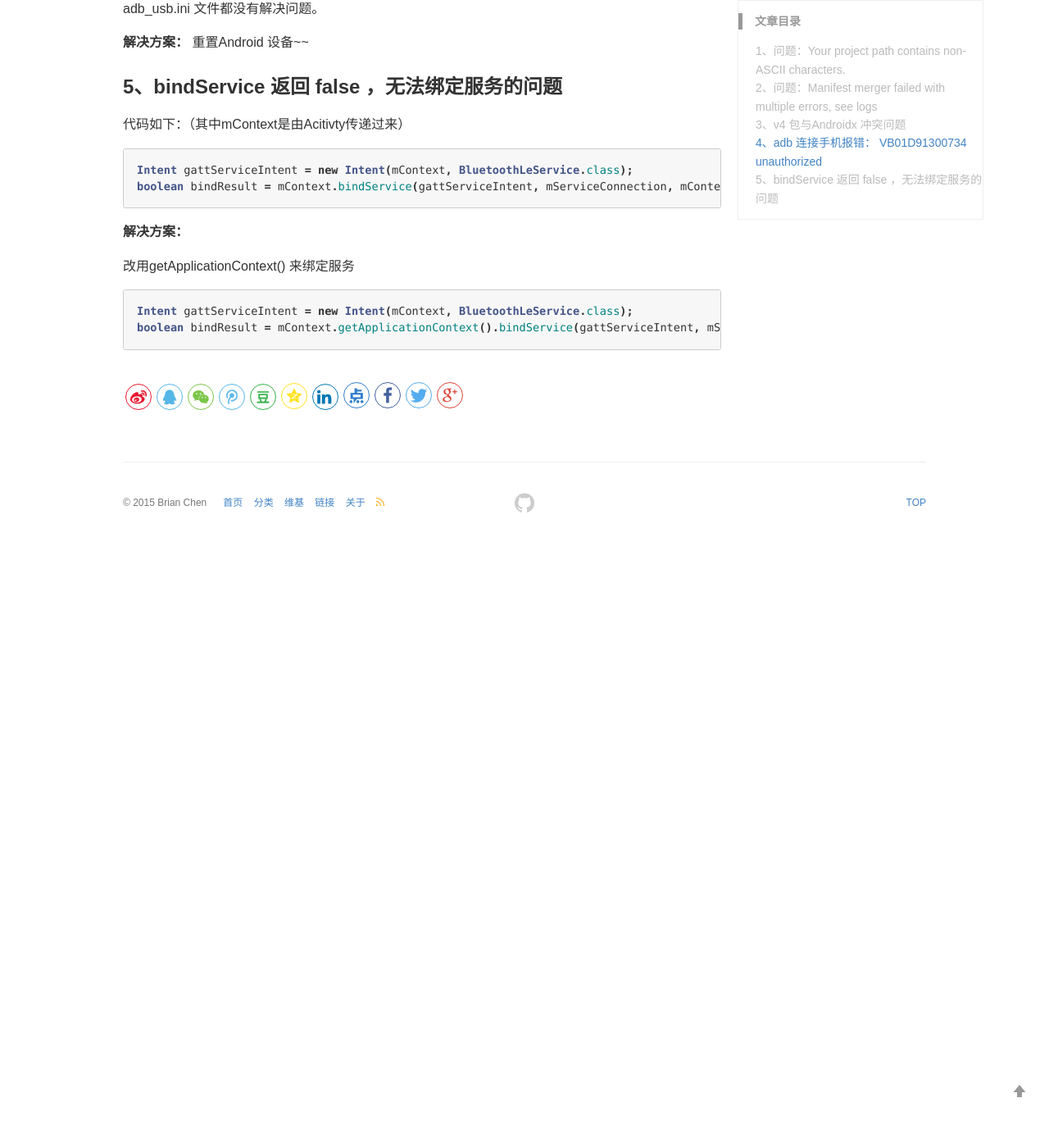
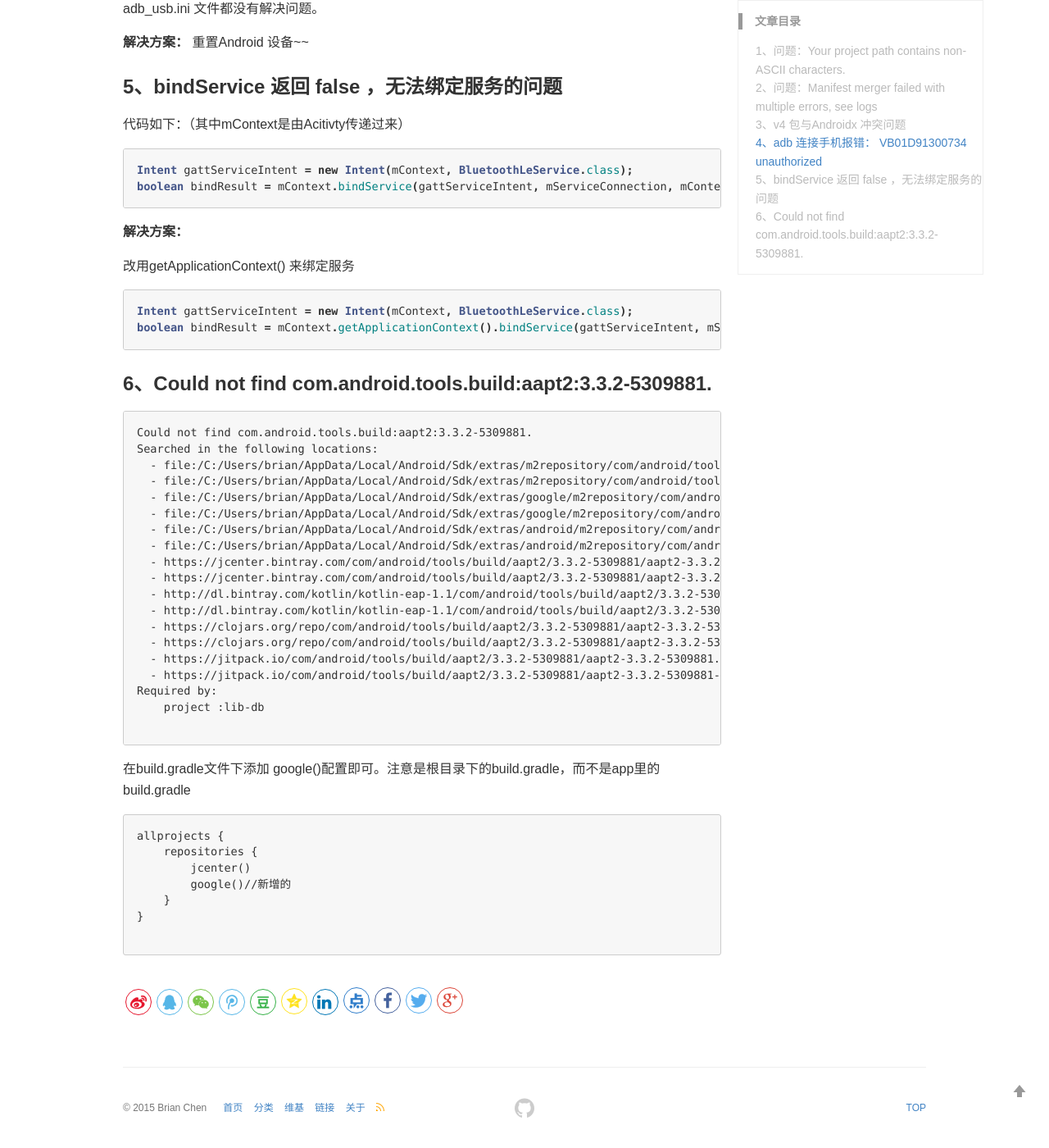
Before and after one commit to BrianCZY/BrianCZY.github.io, a Jekyll site: the page built from _posts/2019-04-28-Android问题记录.md, in a window 1280 px wide and 1400 px high, scrolled down 2336 px. Shown: the whole window at 82% size. Built offline with Jekyll 4.4.1, drawn with Linux system fonts in a browser that asks for light colours; comment, search, counter and statistics services are not loaded; before the commit the page ends 2998 px from its top, so only the background shows below that.

Commit message:
问题记录中添加问题

````diff
--- a/_posts/2019-04-10-Android问题记录.md
+++ b/_posts/2019-04-28-Android问题记录.md
@@ -102,3 +102,40 @@ boolean bindResult = mContext.bindService(gattServiceIntent, mServiceConnection,
 Intent gattServiceIntent = new Intent(mContext, BluetoothLeService.class);
 boolean bindResult = mContext.getApplicationContext().bindService(gattServiceIntent, mServiceConnection, mContext.BIND_AUTO_CREATE);
 ```
+
+
+
+### 6、Could not find com.android.tools.build:aapt2:3.3.2-5309881.
+
+```xml
+Could not find com.android.tools.build:aapt2:3.3.2-5309881.
+Searched in the following locations:
+  - file:/C:/Users/brian/AppData/Local/Android/Sdk/extras/m2repository/com/android/tools/build/aapt2/3.3.2-5309881/aapt2-3.3.2-5309881.pom
+  - file:/C:/Users/brian/AppData/Local/Android/Sdk/extras/m2repository/com/android/tools/build/aapt2/3.3.2-5309881/aapt2-3.3.2-5309881-windows.jar
+  - file:/C:/Users/brian/AppData/Local/Android/Sdk/extras/google/m2repository/com/android/tools/build/aapt2/3.3.2-5309881/aapt2-3.3.2-5309881.pom
+  - file:/C:/Users/brian/AppData/Local/Android/Sdk/extras/google/m2repository/com/android/tools/build/aapt2/3.3.2-5309881/aapt2-3.3.2-5309881-windows.jar
+  - file:/C:/Users/brian/AppData/Local/Android/Sdk/extras/android/m2repository/com/android/tools/build/aapt2/3.3.2-5309881/aapt2-3.3.2-5309881.pom
+  - file:/C:/Users/brian/AppData/Local/Android/Sdk/extras/android/m2repository/com/android/tools/build/aapt2/3.3.2-5309881/aapt2-3.3.2-5309881-windows.jar
+  - https://jcenter.bintray.com/com/android/tools/build/aapt2/3.3.2-5309881/aapt2-3.3.2-5309881.pom
+  - https://jcenter.bintray.com/com/android/tools/build/aapt2/3.3.2-5309881/aapt2-3.3.2-5309881-windows.jar
+  - http://dl.bintray.com/kotlin/kotlin-eap-1.1/com/android/tools/build/aapt2/3.3.2-5309881/aapt2-3.3.2-5309881.pom
+  - http://dl.bintray.com/kotlin/kotlin-eap-1.1/com/android/tools/build/aapt2/3.3.2-5309881/aapt2-3.3.2-5309881-windows.jar
+  - https://clojars.org/repo/com/android/tools/build/aapt2/3.3.2-5309881/aapt2-3.3.2-5309881.pom
+  - https://clojars.org/repo/com/android/tools/build/aapt2/3.3.2-5309881/aapt2-3.3.2-5309881-windows.jar
+  - https://jitpack.io/com/android/tools/build/aapt2/3.3.2-5309881/aapt2-3.3.2-5309881.pom
+  - https://jitpack.io/com/android/tools/build/aapt2/3.3.2-5309881/aapt2-3.3.2-5309881-windows.jar
+Required by:
+    project :lib-db
+
+```
+
+ 在build.gradle文件下添加 google()配置即可。注意是根目录下的build.gradle，而不是app里的build.gradle
+```
+allprojects {
+    repositories {
+        jcenter()
+        google()//新增的
+    }
+}
+
+```
````
Also changed, not shown: temp/2019-04-25-kotlin笔记.md (added, +29 -0 lines).
